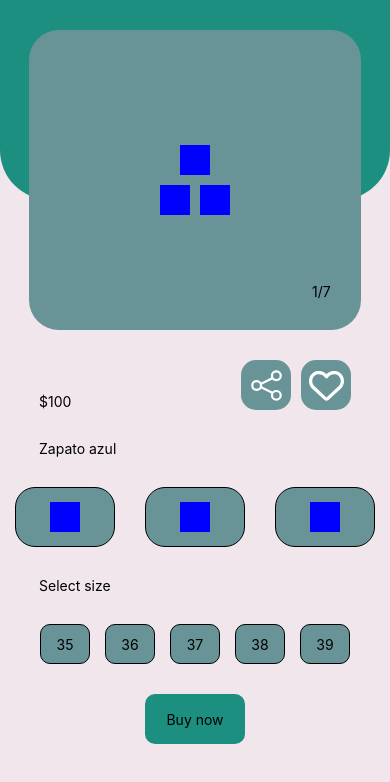
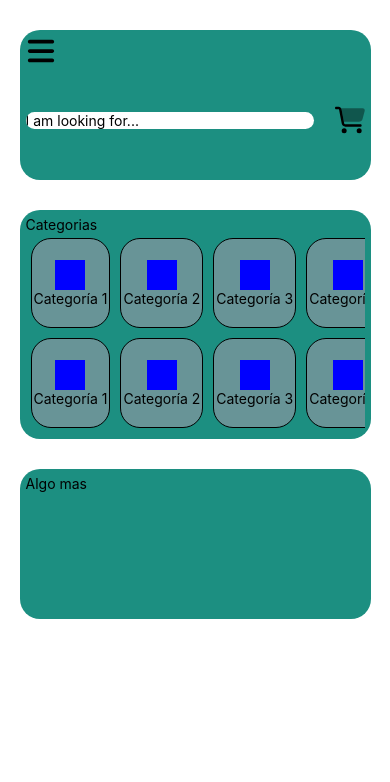
Before and after one commit to SolutechAAJM/ecommerce-movil, a React Native app: screen / in a window 390 px wide. Shown: the top 782 px of the page. Built offline with nearby package versions, Linux system fonts and the light colour scheme.

Commit message:
add pagination category and type

```diff
--- a/App.tsx
+++ b/App.tsx
@@ -1,5 +1,6 @@
 import React from 'react';
 import {
+  FlatList,
   SafeAreaView,
   ScrollView,
   StyleSheet,
@@ -10,78 +11,68 @@ import {
 } from 'react-native';
 import stylesG from './stylesG';
 import stylesAuth from './src/modules/auth/styles/stylesAuth';
-import { Bars, BoxCheck, CartShopping, Category, CircleUser, Exit, Gear, Heart, HouseChimney, ShareNodes } from './Icons';
+import CategoryItem  from './src/modules/dashboard/components/Category';
+import { Bars, BoxCheck, CartShopping, CategoryIcon, CircleUser, Exit, Gear, Heart, HouseChimney, ShareNodes } from './Icons';
 
+interface Category {
+  id: number;
+  name: string;
+}
 
-function App(): React.JSX.Element {
+const categories: Category[] = [
+  { id: 1, name: 'Categoría 1' },
+  { id: 2, name: 'Categoría 2' },
+  { id: 3, name: 'Categoría 3' },
+  { id: 4, name: 'Categoría 3' },
+  { id: 5, name: 'Categoría 1' },
+  { id: 6, name: 'Categoría 2' },
+  // Agrega más categorías según sea necesario
+];
+
+const renderCategory = ({ item }: { item: Category }) => <CategoryItem category={item} />;
+
+const App: React.FC = () => {
 
 return (
-    <SafeAreaView style={styles.product}>
+  <SafeAreaView>
     <ScrollView>
-      <View style={styles.vwDecoration} />
-        <View style={styles.content}>
-          <View style={styles.vwImgProduct}>
-            <View style={styles.vwImgBtn}>
-              <View style={styles.ejemplo} />
-              <View style={styles.vwBtnLR}>
-                <TouchableOpacity>
-                  <View style={styles.ejemplo} />
-                </TouchableOpacity>
-                <TouchableOpacity>
-                  <View style={styles.ejemplo} />
-                </TouchableOpacity>
+      <View style={styles.conteinerPrincipal}>
+        <View style={styles.conteinerCommon}>
+          <Bars size={30} color="black" />
+          <View style={styles.conteinerSearcher}>
+            <TextInput
+              style={styles.searcher}
+              placeholder="I am looking for..."
+            />
+            <CartShopping size={30} color="black"/>
           </View>
         </View>
-            <Text style={styles.txtQuantity}>1/7</Text>
+        <View style={styles.conteinerCommon}>
+          <Text>Categorias</Text>
+          <View style={styles.conteinerCategories}>
+              <FlatList
+                  data={categories}
+                  horizontal
+                  pagingEnabled
+                  showsHorizontalScrollIndicator={false}
+                  renderItem={renderCategory}
+                  keyExtractor={(item) => item.id.toString()}
+              />
           </View>
-          <View style={styles.vwPriceLikeShare}>
-            <Text>$100</Text>
-            <View style={styles.vwLikeShare}>
-              <TouchableOpacity style={styles.tOLikeShare}>
-                <ShareNodes size={35} color='white' />
-              </TouchableOpacity>
-              <TouchableOpacity style={styles.tOLikeShare}>
-                <Heart size={35} color='white' />
-              </TouchableOpacity>
+          <View style={styles.conteinerCategories}>
+              <FlatList
+                  data={categories}
+                  horizontal
+                  pagingEnabled
+                  showsHorizontalScrollIndicator={false}
+                  renderItem={renderCategory}
+                  keyExtractor={(item) => item.id.toString()}
+              />
           </View>
         </View>
-          <View style={styles.vwColor}>
-            <Text>Zapato azul</Text>
-            <View style={styles.vwImgColor}>
-              <TouchableOpacity style={styles.tOImgColor}>
-                <View style={styles.ejemplo} />
-              </TouchableOpacity>
-              <TouchableOpacity style={styles.tOImgColor}>
-                <View style={styles.ejemplo} />
-              </TouchableOpacity>
-              <TouchableOpacity style={styles.tOImgColor}>
-                <View style={styles.ejemplo} />
-              </TouchableOpacity>
+        <View style={styles.conteinerCommon}>
+          <Text>Algo mas</Text>
         </View>
-          </View>
-          <View style={styles.vwSize}>
-            <Text>Select size</Text>
-            <View style={styles.vwSizes}>
-              <TouchableOpacity style={styles.tOSize}>
-                <Text>35</Text>
-              </TouchableOpacity>
-              <TouchableOpacity style={styles.tOSize}>
-                <Text>36</Text>
-              </TouchableOpacity>
-              <TouchableOpacity style={styles.tOSize}>
-                <Text>37</Text>
-              </TouchableOpacity>
-              <TouchableOpacity style={styles.tOSize}>
-                <Text>38</Text>
-              </TouchableOpacity>
-              <TouchableOpacity style={styles.tOSize}>
-                <Text>39</Text>
-              </TouchableOpacity>
-            </View>
-          </View>
-          <TouchableOpacity style={styles.tOBuy}>
-            <Text>Buy now</Text>
-          </TouchableOpacity>
         </View>
     </ScrollView>
   </SafeAreaView>
@@ -89,120 +80,49 @@ function App(): React.JSX.Element {
 }
 
 const styles = StyleSheet.create({
-  product:{
+conteinerPrincipal: {
   flex: 1,
-    backgroundColor:stylesG.terceryColor,
+  justifyContent: 'center',
+  alignItems: 'center',
+  flexDirection: 'column',
 },
-  content:{
-    alignItems:'center',
-    justifyContent:'center',
-    gap:30,
+conteinerCommon: {
+  width:'90%',
+  minHeight:150,
+  marginTop:30,
+  padding:6,
+  backgroundColor:stylesG.primaryColor,
+  borderRadius: 20,
 },
-  vwDecoration:{
-    position: 'absolute',
-    top: 0,
-    left: 0,
-    right: 0,
-    width:'100%',
-    height:200,
-    backgroundColor:stylesG.primaryColor,
-    borderBottomLeftRadius:50,
-    borderBottomRightRadius:50,
+conteinerSearcher:{
+  flex:1,
+  justifyContent: 'space-between',
+  alignItems: 'center',
+  flexDirection: 'row',
 },
-  vwImgProduct:{
-    flexDirection:'row',
+searcher:{
+  minWidth:'85%',
+  backgroundColor: 'white',
+  borderRadius: 20,
+},
+conteinerCategories:{
+  flex:1,
   justifyContent: 'center',
-    alignItems:'center',
-    marginTop:30,
-    padding:20,
+  alignItems: 'center',
+  flexDirection: 'row',
+},
+conteinerCategory:{
+  minHeight:90,
+  margin:5,
+  padding:2,
+  flex:1,
+  justifyContent: 'center',
+  alignItems: 'center',
+  flexDirection: 'column',
   backgroundColor:stylesG.secundaryColor,
-    width:'85%',
-    minHeight:300,
-    borderRadius:30,
-  },
-  vwImgBtn:{
-    flexDirection:'column',
-    justifyContent: 'center',
-    alignItems:'center',
-    width:'80%',
-    gap:10,
-  },
-  vwBtnLR:{
-    flexDirection:'row',
-    justifyContent: 'center',
-    alignItems:'center',
-    gap:10,
-  },
-  txtQuantity:{
-    position: 'absolute',
-    right:30,
-    bottom:30,
-  },
-  vwPriceLikeShare:{
-    width:'80%',
-    flexDirection:'row',
-    justifyContent: 'space-between',
-    alignItems:'flex-end',
-  },
-  vwLikeShare:{
-    flexDirection:'row',
-    gap:10,
-  },
-  tOLikeShare:{
-    width:50,
-    height:50,
-    backgroundColor:stylesG.secundaryColor,
-    justifyContent:'center',
-    alignItems:'center',
-    borderRadius:15,
-  },
-  vwColor:{
-    width:'80%',
-    gap:30,
-  },
-  vwImgColor:{
-    width:'100%',
-    flexDirection:'row',
-    justifyContent:'center',
-    gap:30,
-  },
-  tOImgColor:{
-    width:100,
-    height:60,
-    backgroundColor:stylesG.secundaryColor,
-    justifyContent:'center',
-    alignItems:'center',
-    borderRadius:20,
+  borderRadius: 20,
   borderColor: 'black',
   borderWidth: 1,
-  },
-  vwSize:{
-    width:'80%',
-    gap:30,
-  },
-  vwSizes:{
-    width:'100%',
-    flexDirection:'row',
-    justifyContent:'center',
-    gap:15,
-  },
-  tOSize:{
-    width:50,
-    height:40,
-    backgroundColor:stylesG.secundaryColor,
-    justifyContent:'center',
-    alignItems:'center',
-    borderRadius:10,
-    borderColor: 'black',
-    borderWidth: 1,
-  },
-  tOBuy:{
-    width:100,
-    height:50,
-    backgroundColor:stylesG.primaryColor,
-    justifyContent:'center',
-    alignItems:'center',
-    borderRadius:10,
 },
 ejemplo:{
   width:30,
--- a/Icons.js
+++ b/Icons.js
@@ -116,7 +116,7 @@ const Share = ({ size=20, color = '#000' }) => (
   </Svg>
 );
 
-const Category = ({ size=20, color = '#000' }) => (
+const CategoryIcon = ({ size=20, color = '#000' }) => (
   <Svg
     width={size}
     height={size}
@@ -191,4 +191,4 @@ const HouseChimney = ({ size=20, color = '#000' }) => (
       />
   </Svg>
 );
-export { User, CircleUser, Lock, Envelope, Bars, CartShopping, Exit, Heart, Share, Category, BoxCheck, Gear, ShareNodes, HouseChimney };
+export { User, CircleUser, Lock, Envelope, Bars, CartShopping, Exit, Heart, Share, CategoryIcon, BoxCheck, Gear, ShareNodes, HouseChimney };
--- /dev/null
+++ b/src/modules/dashboard/components/Category.tsx
@@ -0,0 +1,44 @@
+import React from 'react';
+import { View, Text, StyleSheet } from 'react-native';
+import stylesG from '../../../../stylesG';
+
+interface Category {
+    id: number;
+    name: string;
+  }
+
+  interface CategoryProps {
+    category: Category;
+  }
+
+  const Category: React.FC<CategoryProps> = ({ category }) => {
+  return (
+    <View style={styles.conteinerCategory}>
+      <View style={styles.ejemplo} />
+      <Text>{category.name}</Text>
+    </View>
+  );
+};
+
+const styles = StyleSheet.create({
+    conteinerCategory:{
+        minHeight:90,
+        margin:5,
+        padding:2,
+        flex:1,
+        justifyContent: 'center',
+        alignItems: 'center',
+        flexDirection: 'column',
+        backgroundColor:stylesG.secundaryColor,
+        borderRadius: 20,
+        borderColor: 'black',
+        borderWidth: 1,
+      },
+      ejemplo:{
+        width:30,
+        height:30,
+        backgroundColor:'blue',
+      }
+  });
+
+  export default Category;
```
Also changed, not shown: NImporta.tsx (added, +154 -0 lines). Lines whose indentation alone changed are shown as unchanged.
